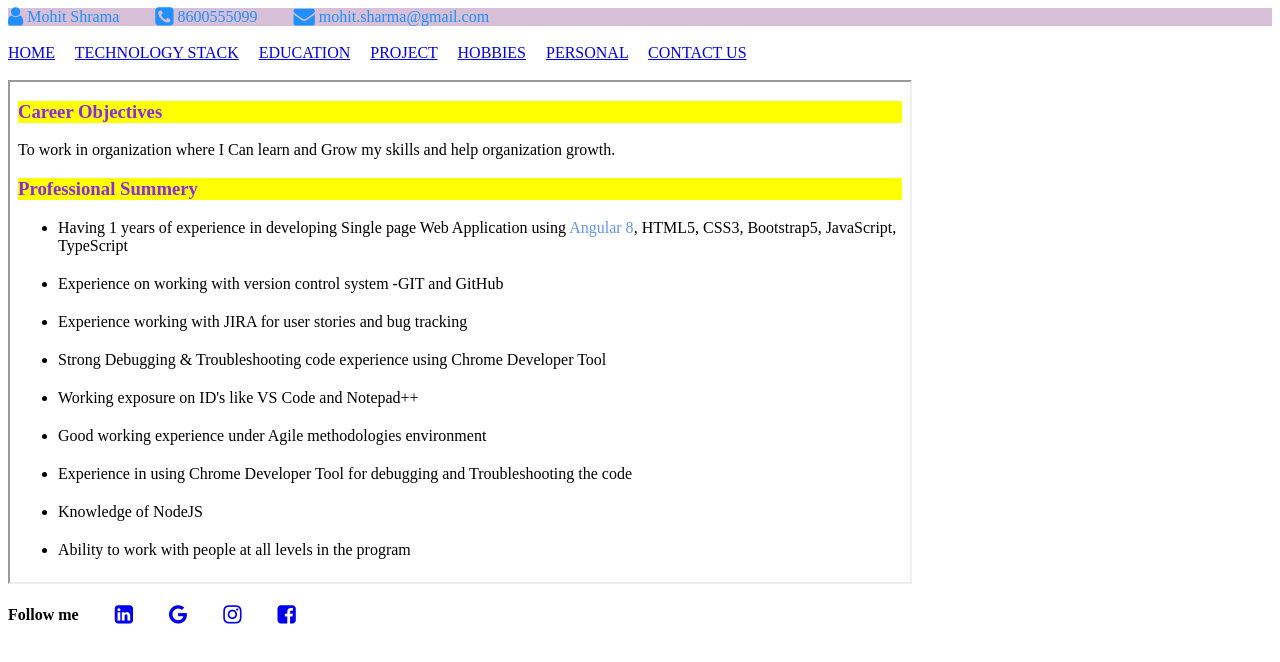
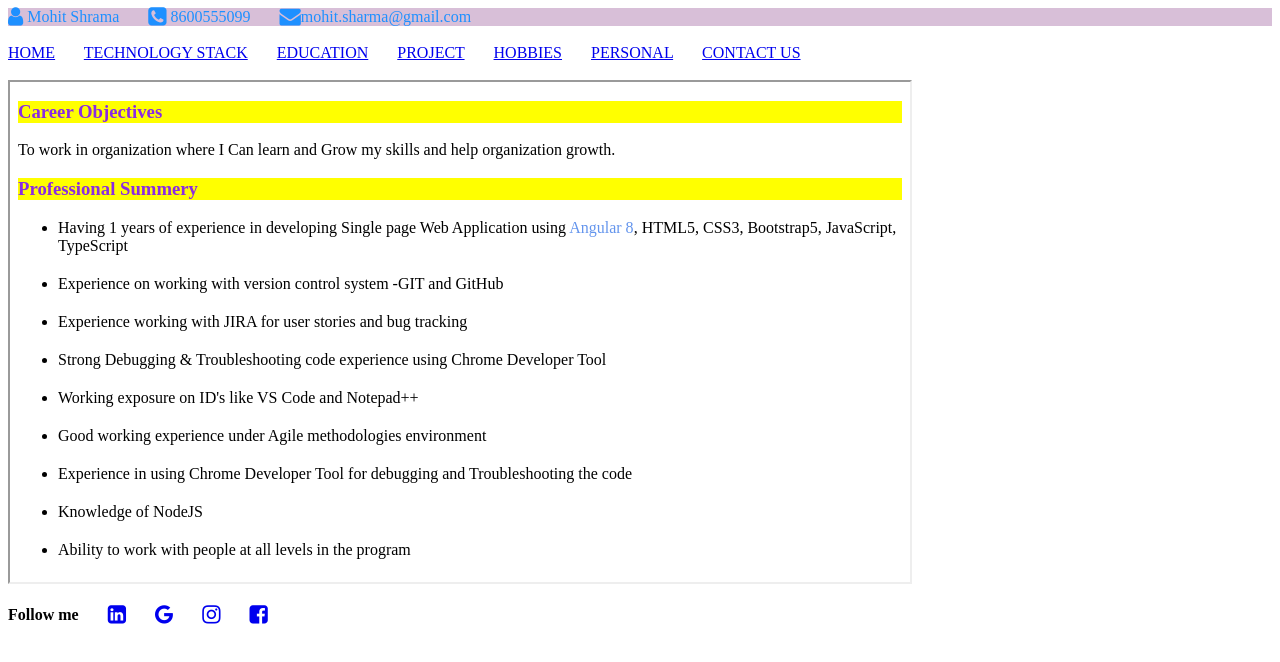
Before and after one commit to dinupatil0011/MyProfile, a plain HTML site: page index.html in a window 1280 px wide. Drawn offline with Linux system fonts and the light colour scheme.

Commit message:
c
Modified home.html page.

```diff
--- a/index.html
+++ b/index.html
@@ -6,6 +6,9 @@
       header {
         color: dodgerblue;
         background-color: thistle;
+      }
+      span {
+        margin-right: 25px;
       }
     </style>
     <link
@@ -16,22 +19,29 @@
 
   <body>
     <header>
-      <i class="fa fa-user fa-lg" aria-hidden="true"></i> Mohit Shrama &nbsp;
-      &nbsp; &nbsp; &nbsp;
-      <i class="fa fa-phone-square fa-lg" aria-hidden="true"></i> 8600555099
-      &nbsp; &nbsp; &nbsp; &nbsp;
-      <i class="fa fa-envelope fa-lg" aria-hidden="true"></i>
-      mohit.sharma@gmail.com &nbsp; &nbsp; &nbsp; &nbsp;
+      <span
+        ><i class="fa fa-user fa-lg" aria-hidden="true"></i> Mohit Shrama</span
+      >
+      <span
+        ><i class="fa fa-phone-square fa-lg" aria-hidden="true"></i>
+        8600555099</span
+      >
+      <span
+        ><i class="fa fa-envelope fa-lg" aria-hidden="true"></i
+        >mohit.sharma@gmail.com
+      </span>
     </header>
     <br />
     <nav>
-      <a href="home.html" target="myFrame">HOME</a> &nbsp; &nbsp;
-      <a href="techStack.html" target="myFrame"> TECHNOLOGY STACK</a> &nbsp;
-      &nbsp; <a href="education.html" target="myFrame">EDUCATION</a> &nbsp;
-      &nbsp; <a href="projectDetails.html" target="myFrame">PROJECT</a> &nbsp;
-      &nbsp; <a href="hobbies.html" target="myFrame">HOBBIES</a> &nbsp; &nbsp;
-      <a href="personal.html" target="myFrame">PERSONAL</a> &nbsp; &nbsp;
-      <a href="contactUS.html" target="myFrame">CONTACT US</a>
+      <span><a href="home.html" target="myFrame">HOME</a></span>
+      <span
+        ><a href="techStack.html" target="myFrame"> TECHNOLOGY STACK</a>
+      </span>
+      <span><a href="education.html" target="myFrame">EDUCATION</a> </span>
+      <span><a href="projectDetails.html" target="myFrame">PROJECT</a> </span>
+      <span><a href="hobbies.html" target="myFrame">HOBBIES</a> </span>
+      <span><a href="personal.html" target="myFrame">PERSONAL</a> </span>
+      <span><a href="contactUS.html" target="myFrame">CONTACT US</a> </span>
     </nav>
 
     <br />
@@ -41,19 +51,24 @@
     <br />
 
     <footer>
-      <b> Follow me</b> &nbsp; &nbsp; &nbsp; &nbsp;
-      <a href="#"
-        ><i class="fa fa-linkedin-square fa-lg" aria-hidden="true"></i
-      ></a>
-      &nbsp; &nbsp; &nbsp; &nbsp;
-      <a href="#"><i class="fa fa-google fa-lg" aria-hidden="true"></i></a>
-      &nbsp; &nbsp; &nbsp; &nbsp;
-      <a href="#"><i class="fa fa-instagram fa-lg" aria-hidden="true"></i></a>
-      &nbsp; &nbsp; &nbsp; &nbsp;
-      <a href="#"
-        ><i class="fa fa-facebook-square fa-lg" aria-hidden="true"></i
-      ></a>
-      &nbsp; &nbsp; &nbsp; &nbsp;
+      <span><b> Follow me</b></span>
+      <span
+        ><a href="#"
+          ><i class="fa fa-linkedin-square fa-lg" aria-hidden="true"></i></a
+      ></span>
+
+      <span
+        ><a href="#"><i class="fa fa-google fa-lg" aria-hidden="true"></i></a
+      ></span>
+
+      <span
+        ><a href="#"><i class="fa fa-instagram fa-lg" aria-hidden="true"></i></a
+      ></span>
+
+      <span
+        ><a href="#"
+          ><i class="fa fa-facebook-square fa-lg" aria-hidden="true"></i></a
+      ></span>
     </footer>
   </body>
 </html>
```
